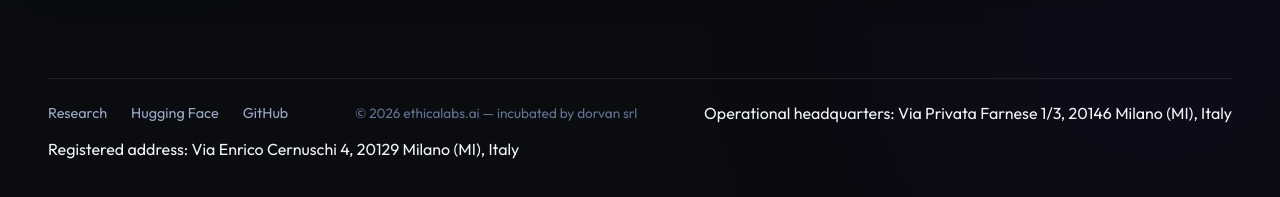
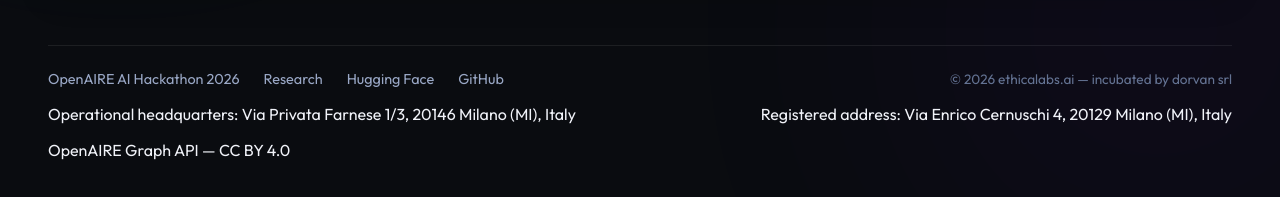
Before and after one commit to ethicalabs-ai/OpenAIRE-AI-Research-Evaluator, a Vue app in the folder frontend/: page / in a window 1280 px wide. Shown: the part 601-798 px from the top of the page. Built offline with nearby package versions, Linux system fonts and the light colour scheme; no server answers.

Commit message:
docs: OpenAIRE AI Hackathon 2026 link, CC BY 4.0 attribution
- Link to hackathon page (openaire.eu/ai-hackathon) in README and UI footer
- CC BY 4.0 attribution for OpenAIRE Graph API usage
- Hackathon co-organised by OpenAIRE and Alien Intelligence

```diff
--- a/frontend/src/App.vue
+++ b/frontend/src/App.vue
@@ -147,6 +147,7 @@
     <!-- Footer Area -->
     <footer class="footer">
       <div class="footer-links">
+        <a href="https://innovation.openaire.eu/component/content/article/openaire-ai-hackathon.html" target="_blank">OpenAIRE AI Hackathon 2026</a>
         <a href="https://www.ethicalabs.ai/research/" target="_blank">Research</a>
         <a href="https://huggingface.co/ethicalabs" target="_blank">Hugging Face</a>
         <a href="https://github.com/ethicallabs-ai" target="_blank">GitHub</a>
@@ -154,6 +155,7 @@
       <div class="copyright">&copy; 2026 ethicalabs.ai — incubated by dorvan srl</div>
       <div class="address">Operational headquarters: Via Privata Farnese 1/3, 20146 Milano (MI), Italy</div>
       <div class="address">Registered address: Via Enrico Cernuschi 4, 20129 Milano (MI), Italy</div>
+      <div class="address cc-by">OpenAIRE Graph API — CC BY 4.0</div>
     </footer>
   </div>
 </template>
```
Also changed, not shown: 1 other file (tests, documents, lock files or other folders).
